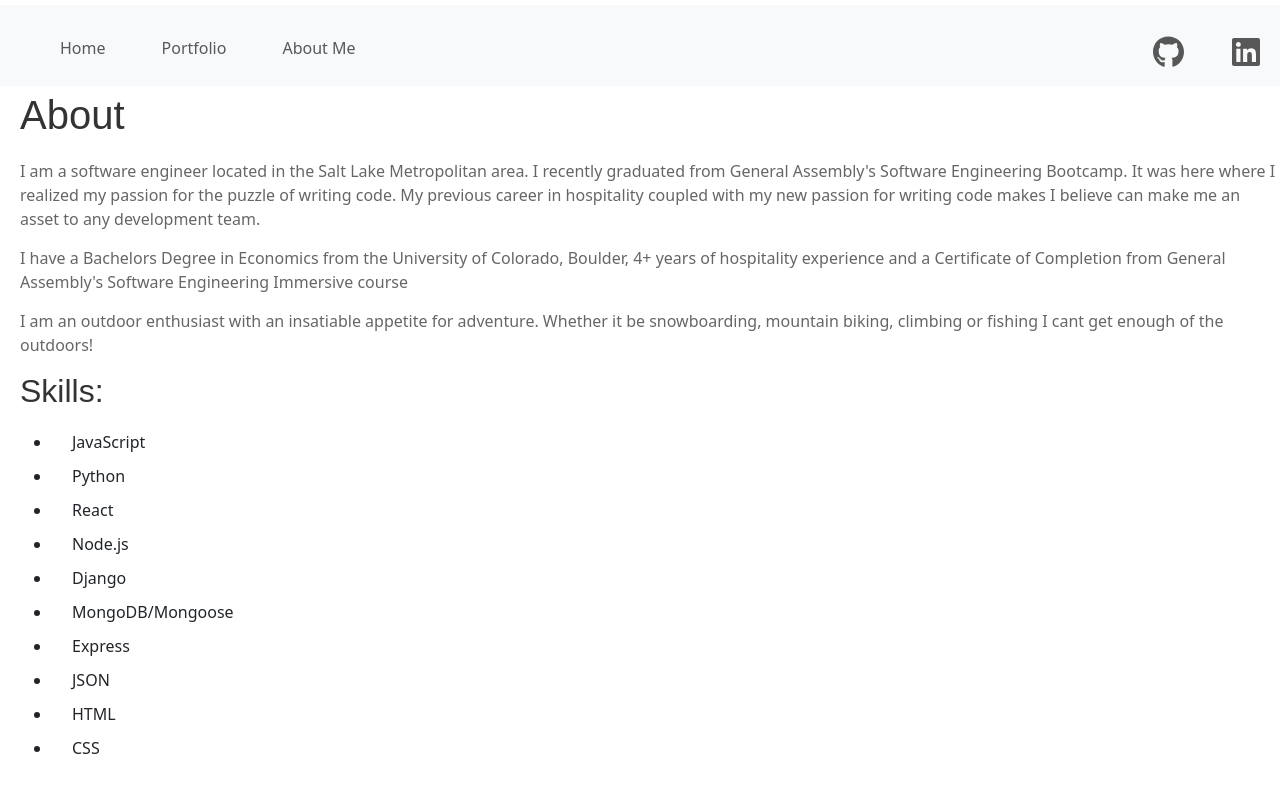
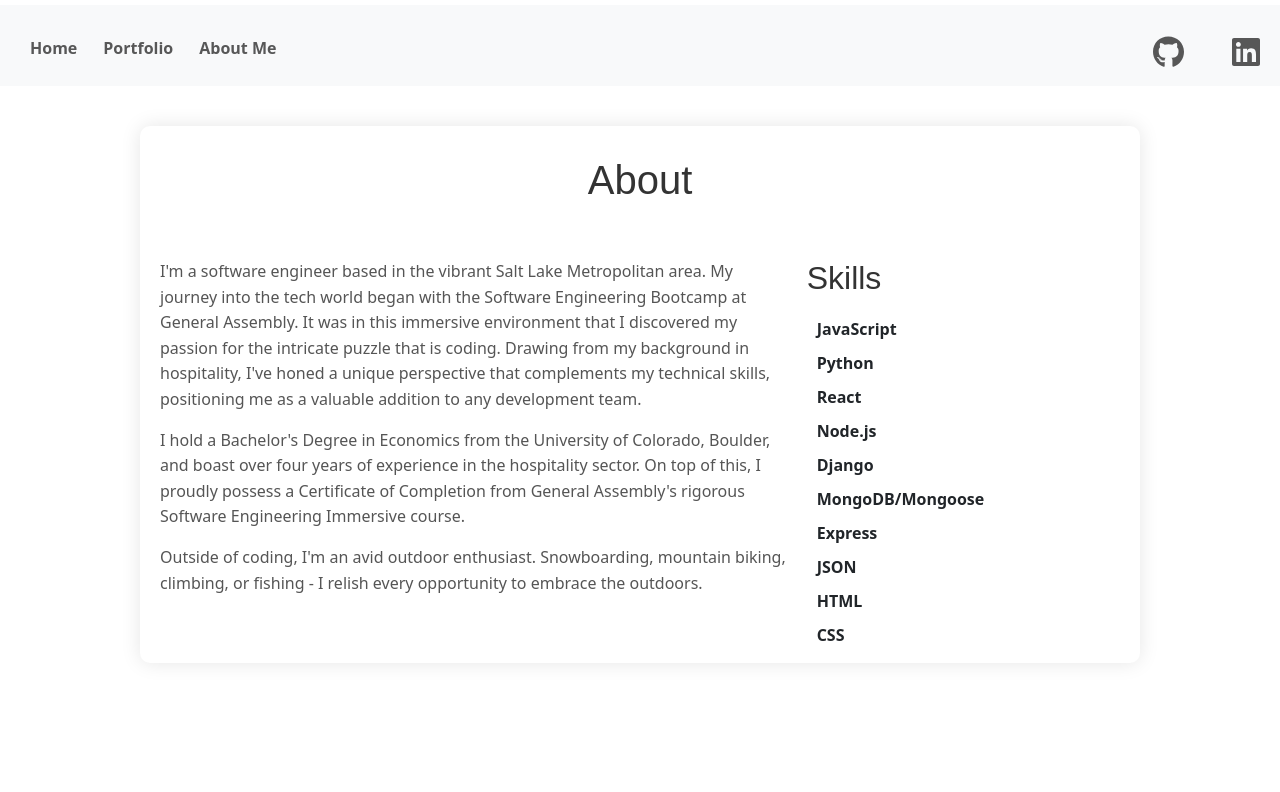
Before and after one commit to ChrisKildunne/Portfolio, a React (Create React App) app: page /about in a window 1280 px wide. Shown: the top 792 px of the page. Built offline with nearby package versions, Linux system fonts and the light colour scheme.

Commit message:
About Page styling

```diff
--- a/src/components/AboutMe/AboutMe.css
+++ b/src/components/AboutMe/AboutMe.css
@@ -1,30 +1,66 @@
+.about-container {
+    max-width: 1000px;
+    margin: 0 auto;
+    margin-top: 40px;
+    padding: 0 20px;
+    box-shadow: 0 0 20px rgba(0, 0, 0, 0.1);
+    background-color: #fff;
+}
 
+.about-header {
 
+    color: #fff;
+    padding: 30px 0;
+    text-align: center;
+}
 
 h1, h2 {
     color: #333;
     margin-bottom: 20px;
-    margin-left: 20px;
 }
 
 p {
     margin-bottom: 15px;
-    margin-left: 20px;
-    color: #666;
+    color: #555;
+    line-height: 1.6;
+}
+
+.about-content {
+    display: flex;
+    justify-content: space-between;
+    flex-wrap: wrap;
+}
+
+.intro {
+    flex: 2;
+    padding-right: 20px;
+}
+
+.skills-section {
+    flex: 1;
+}
+
+.skills-list {
+    list-style-type: none;
+    padding: 0;
+}
+
+li {
+    margin-bottom: 10px;
+    padding-left: 10px;
+    position: relative;
+    font-weight: 600;
+
 }
 
 
 
-li {
-    margin-left: 20px;
-    margin-bottom: 10px;
-    padding-left: 20px;
-    position: relative;
-}
+@media (max-width: 600px) {
+    .about-content {
+        flex-direction: column;
+    }
 
-
-@media (max-width: 600px) {
-    div {
-        padding: 15px;
+    .intro {
+        padding-right: 0;
     }
 }
--- a/src/components/AboutMe/AboutMe.jsx
+++ b/src/components/AboutMe/AboutMe.jsx
@@ -2,14 +2,19 @@ import './AboutMe.css';
 
 export default function AboutMe(){
     return (
-        <div>
-
-            <h1>About</h1>
-            <p>I am a software engineer located in the Salt Lake Metropolitan area. I recently graduated from General Assembly's Software Engineering Bootcamp. It was here where I realized my passion for the puzzle of writing code. My previous career in hospitality coupled with my new passion for writing code makes I believe can make me an asset to any development team.</p>
-            <p>I have a Bachelors Degree in Economics from the University of Colorado, Boulder, 4+ years of hospitality experience and a Certificate of Completion from General Assembly's Software Engineering Immersive course</p>
-            <p>I am an outdoor enthusiast with an insatiable appetite for adventure. Whether it be snowboarding, mountain biking, climbing or fishing I cant get enough of the outdoors!</p>
-            <h2>Skills:</h2>
-            <ul>
+            <div className="about-container">
+                <header className="about-header">
+                    <h1>About</h1>
+                </header>
+            <section className="about-content">
+                <div className="intro">
+                    <p>I'm a software engineer based in the vibrant Salt Lake Metropolitan area. My journey into the tech world began with the Software Engineering Bootcamp at General Assembly. It was in this immersive environment that I discovered my passion for the intricate puzzle that is coding. Drawing from my background in hospitality, I've honed a unique perspective that complements my technical skills, positioning me as a valuable addition to any development team.</p>
+                    <p>I hold a Bachelor's Degree in Economics from the University of Colorado, Boulder, and boast over four years of experience in the hospitality sector. On top of this, I proudly possess a Certificate of Completion from General Assembly's rigorous Software Engineering Immersive course.</p>
+                    <p>Outside of coding, I'm an avid outdoor enthusiast. Snowboarding, mountain biking, climbing, or fishing - I relish every opportunity to embrace the outdoors.</p>
+                    </div>
+         <div className="skills-section">
+            <h2>Skills</h2>
+            <ul className="skills-list">
             <li>JavaScript</li>
             <li>Python</li>
             <li>React</li>
@@ -21,6 +26,8 @@ export default function AboutMe(){
             <li>HTML</li>
             <li>CSS</li>
             </ul>
+             </div>
+         </section>
         </div>
 
     )
--- a/src/components/Home/Home.css
+++ b/src/components/Home/Home.css
@@ -4,12 +4,36 @@
     justify-content: center;
     align-items: center;
     height: 100vh; /* make it occupy the whole viewport height */
-    font-size: 1.5em; /* make the font larger */
-    line-height: 1.5; /* more spacing between lines */
+    font-size: 1.5em;
+    line-height: 1.5;
 }
 
-/* if you want even more emphasis, add additional styles for headings in the contact section */
 #contact-section h2 {
     font-size: 2em;
     margin-bottom: 1em;
 }
+
+.btn-custom {
+    background-color: #555;
+    color: white;
+    border: none;
+    padding: 10px 20px;
+    font-family: 'Lucida Console', Monaco, monospace;
+    letter-spacing: 1px;
+    transition: background-color 0.3s, transform 0.3s;
+
+
+    &:hover {
+        background-color: #777;
+        transform: scale(1.05);
+        text-decoration: none;
+    }
+}
+.contact-link {
+    color: #555;
+    text-decoration: none;
+}
+
+.contact-link:hover {
+    text-decoration: underline;
+}
--- a/src/components/Home/Home.jsx
+++ b/src/components/Home/Home.jsx
@@ -37,13 +37,15 @@ export default function Home() {
                 <h3 style={{ fontStyle: 'italic', color: '#555' }}>
                     Software Engineer
                 </h3>
-                <button onClick={scrollToContact} className="btn btn-primary mt-3">Contact Me</button>
+                <button onClick={scrollToContact} className="btn btn-custom mt-3">Contact Me</button>
             </div>
 
             <div id="contact-section">
               <h2>Contact</h2>
-                <p>Email: chriskildunne@gmail.com</p>
-                <p>Phone: 516-404-9876</p>
+              <p>
+                  <strong>Email:</strong> <a href="mailto:chriskildunne@gmail.com" className="contact-link">chriskildunne@gmail.com</a>
+              </p>
+              <p><strong>Phone:</strong> 516-404-9876</p>
               <a className="nav-link"
                   href="https://github.com/ChrisKildunne"
                   target="_blank"
@@ -60,6 +62,7 @@ export default function Home() {
                   <FontAwesomeIcon icon={faLinkedin} size="2x" />
               </a>
           </div>
+
         </div>
     );
 }
```
Lines whose indentation alone changed are shown as unchanged.
